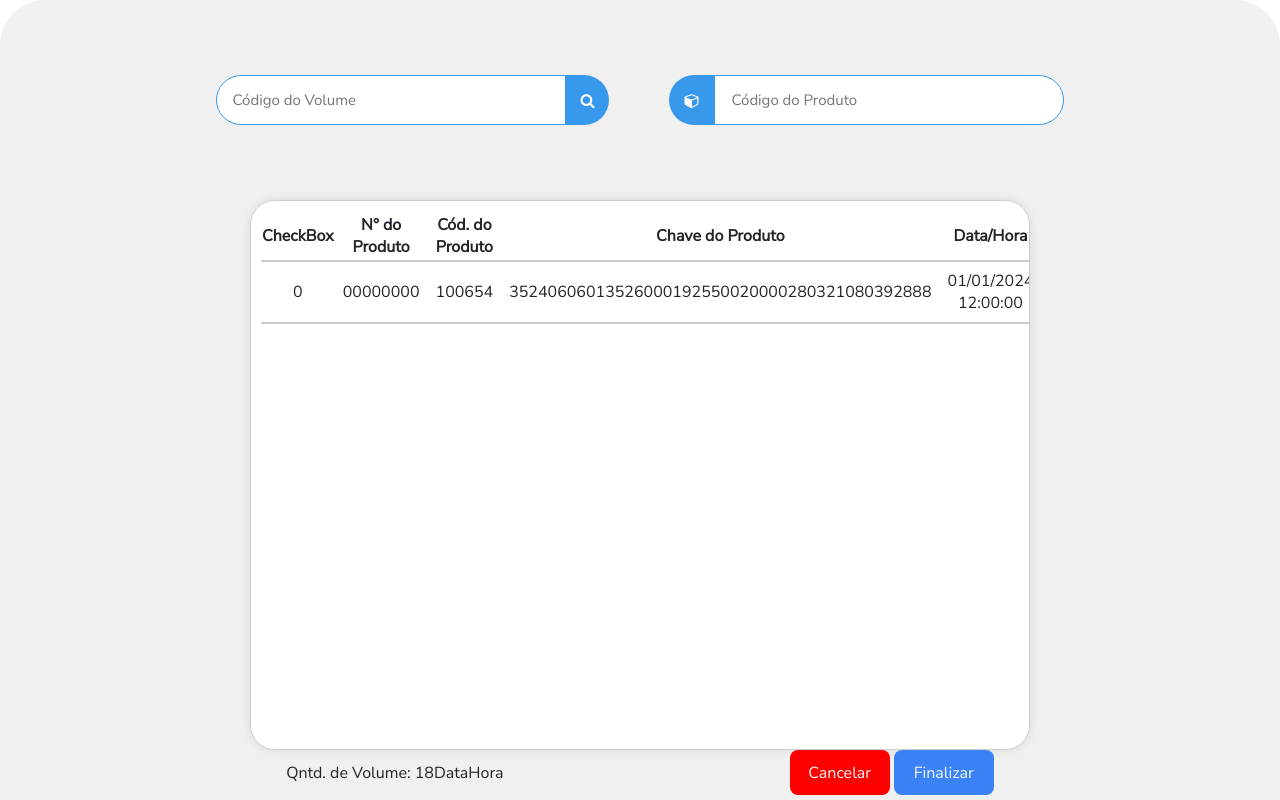
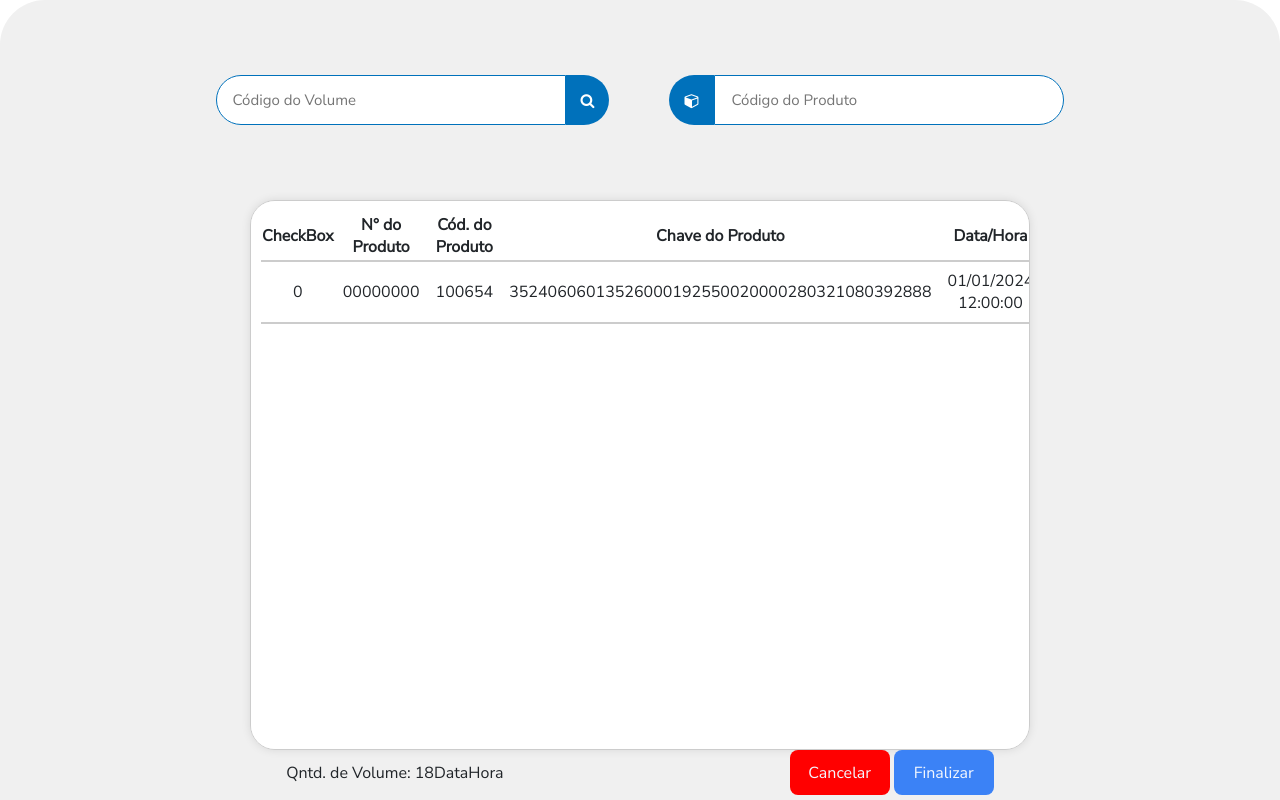
Before and after one commit to EduardoMnzs/Tracking-piveta, a Flask app: page /bipagem in a window 1280 px wide. Shown: the part 75-875 px from the top of the page. Run offline with Flask 3, Linux system fonts and the light colour scheme.

Commit message:
Color #0071BB

```diff
--- a/app/static/css/bipagem.css
+++ b/app/static/css/bipagem.css
@@ -26,7 +26,7 @@
     padding: 0 1rem;
     color: #000000;
     font-size: 15px;
-    border: 1px solid #3898EC;
+    border: 1px solid #0071BB;
     border-radius: 25px 0px 0px 25px;
     background-color: #fff;
 }
@@ -37,7 +37,7 @@
     padding: 0 1rem;
     color: #000000;
     font-size: 15px;
-    border: 1px solid #3898EC;
+    border: 1px solid #0071BB;
     border-radius: 0px 25px 25px 0px;
     background-color: #fff;
 }
@@ -52,7 +52,7 @@
     padding: .5em 1em;
     border: none;
     border-radius: 0px 25px 25px 0px;
-    background-color: #3898EC;
+    background-color: #0071BB;
     color: #fff;
     font-size: 15px;
     cursor: pointer;
@@ -64,7 +64,7 @@
     padding: .5em 1em;
     border: none;
     border-radius: 25px 0px 0px 25px;
-    background-color: #3898EC;
+    background-color: #0071BB;
     color: #fff;
     font-size: 15px;
     cursor: pointer;
@@ -72,12 +72,12 @@
 }
 
 .button-search:hover {
-    background-color: #3898EC;
+    background-color: #0071BB;
 }
 
 .input-pesquisa-volume, .input-pesquisa-produto:focus,
 .input-pesquisa-volume, .input-pesquisa-produto:focus-visible {
-    border-color: #3898EC;
+    border-color: #0071BB;
     outline: none;
 }
 
```
